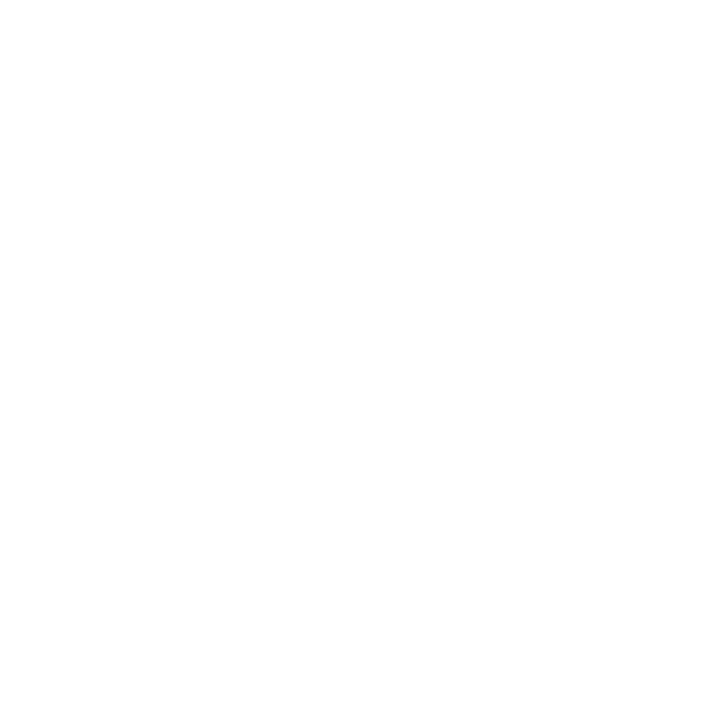
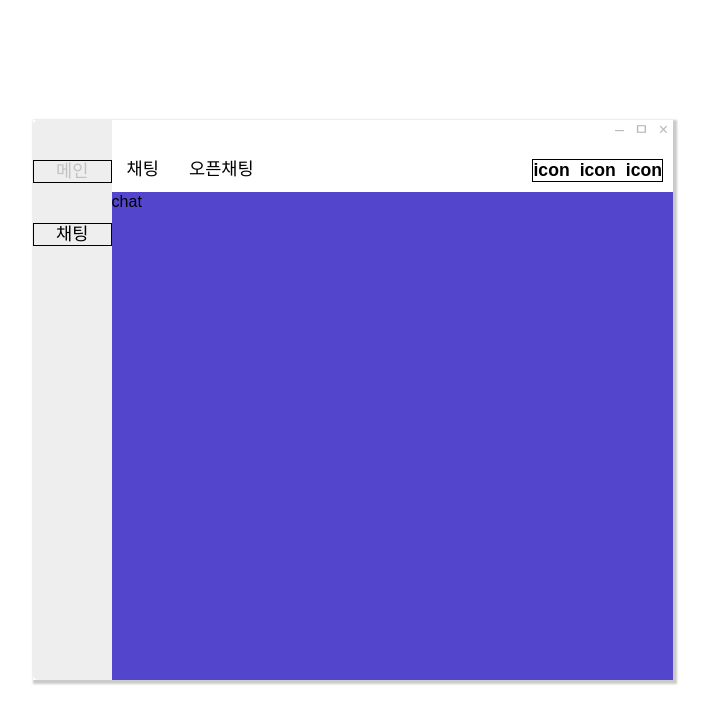
Before and after one commit to react-kakao-fe/kakao-clone, a React (Create React App) app: page /chat in a window 1280 px wide. Before the commit this address had no page. Shown: the top 724 px of the page, without its empty margins (287-996 px from the left). Built offline with nearby package versions, Linux system fonts and the light colour scheme.

Commit message:
Fix:component header nav layout 설정

```diff
--- a/src/components/Header.jsx
+++ b/src/components/Header.jsx
@@ -1,7 +1,73 @@
 import React from "react";
+import styled from "styled-components";
 
-const Header = () => {
-  return <div>Header</div>;
+const HeaderContainer = styled.div`
+  width: 100%;
+  display: flex;
+  justify-content: space-between;
+  padding: 20px 10px 10px 15px;
+  font-size: 1.1em;
+  font-weight: 550;
+`;
+
+const HeaderIconContainer = styled.div`
+  display: flex;
+  column-gap: 10px;
+  border: 1px solid black;
+`;
+
+const TopIconContainer = styled.div`
+  display: flex;
+  justify-content: flex-end;
+  column-gap: 10px;
+  padding-right: 5px;
+  color: rgba(168, 163, 163, 0.8);
+  span {
+    &:hover {
+      color: black;
+      cursor: pointer;
+    }
+  }
+`;
+
+export const MainHeader = () => {
+  return (
+    <>
+      <TopIconContainer>
+        <span>‒</span>
+        <span>ㅁ</span>
+        <span>×</span>
+      </TopIconContainer>
+      <HeaderContainer>
+        <span>친구</span>
+        <HeaderIconContainer>
+          <span>icon</span>
+          <span>icon</span>
+        </HeaderIconContainer>
+      </HeaderContainer>
+    </>
+  );
 };
 
-export default Header;
+export const ChatHeader = () => {
+  return (
+    <>
+      <TopIconContainer>
+        <span>‒</span>
+        <span>ㅁ</span>
+        <span>×</span>
+      </TopIconContainer>
+      <HeaderContainer>
+        <div style={{ display: "flex", columnGap: "30px" }}>
+          <span>채팅</span>
+          <span>오픈채팅</span>
+        </div>
+        <HeaderIconContainer>
+          <span>icon</span>
+          <span>icon</span>
+          <span>icon</span>
+        </HeaderIconContainer>
+      </HeaderContainer>
+    </>
+  );
+};
--- a/src/components/Navigation.jsx
+++ b/src/components/Navigation.jsx
@@ -1,7 +1,48 @@
 import React from "react";
+import { NavLink } from "react-router-dom";
+import styled from "styled-components";
+
+const NavCintainer = styled.div`
+  height: 100%;
+  max-width: 25vw;
+  width: 7vw;
+  display: flex;
+  flex-direction: column;
+  align-items: center;
+  background-color: #eee;
+  font-size: 1.1em;
+  border-bottom-left-radius: 5px;
+  border-top-left-radius: 5px;
+`;
+
+const StyledNavLink = styled(NavLink)`
+  color: rgba(168, 163, 163, 0.6);
+  width: 100%;
+  text-align: center;
+  border: 1px solid black;
+  margin-top: 40px;
+  &:link {
+    text-decoration: none;
+  }
+  &:hover {
+    color: rgba(168, 163, 163, 1);
+  }
+  &.active {
+    color: black;
+  }
+`;
 
 const Navigation = () => {
-  return <div>Nav</div>;
+  return (
+    <NavCintainer>
+      <StyledNavLink to="/">
+        <span>메인</span>
+      </StyledNavLink>
+      <StyledNavLink to="/chat">
+        <span>채팅</span>
+      </StyledNavLink>
+    </NavCintainer>
+  );
 };
 
 export default Navigation;
--- a/src/pages/Chat.jsx
+++ b/src/pages/Chat.jsx
@@ -1,7 +1,40 @@
 import React from "react";
+import styled from "styled-components";
+import { ChatHeader } from "../components/Header";
+import Navigation from "../components/Navigation";
+
+const ChatContainer = styled.div`
+  width: 50vw;
+  height: 70vh;
+  display: flex;
+  box-shadow: 2px 2px 2px 2px #cacaca;
+`;
+
+const ChatHeaderContainer = styled.div`
+  width: 100%;
+  height: 100%;
+  display: flex;
+  flex-direction: column;
+`;
+
+const ChatInlineWrapperr = styled.div`
+  width: 100%;
+  height: 100%;
+  background-color: #5346cc;
+`;
 
 const Chat = () => {
-  return <div>chat</div>;
+  return (
+    <>
+      <ChatContainer>
+        <Navigation />
+        <ChatHeaderContainer>
+          <ChatHeader />
+          <ChatInlineWrapperr>chat</ChatInlineWrapperr>
+        </ChatHeaderContainer>
+      </ChatContainer>
+    </>
+  );
 };
 
 export default Chat;
--- a/src/pages/Main.jsx
+++ b/src/pages/Main.jsx
@@ -1,14 +1,40 @@
 import React from "react";
 import styled from "styled-components";
+import { MainHeader } from "../components/Header";
+import Navigation from "../components/Navigation";
 
 const MainContainer = styled.div`
   width: 50vw;
   height: 70vh;
-  background-color: black;
+  display: flex;
+  box-shadow: 2px 2px 2px 2px #cacaca;
+`;
+
+const MainHeaderContainer = styled.div`
+  width: 100%;
+  height: 100%;
+  display: flex;
+  flex-direction: column;
+`;
+
+const MainInlineWrapper = styled.div`
+  width: 100%;
+  height: 100%;
+  background-color: #1d84df;
 `;
 
 const Main = () => {
-  return <MainContainer>Main</MainContainer>;
+  return (
+    <>
+      <MainContainer>
+        <Navigation />
+        <MainHeaderContainer>
+          <MainHeader />
+          <MainInlineWrapper>Main</MainInlineWrapper>
+        </MainHeaderContainer>
+      </MainContainer>
+    </>
+  );
 };
 
 export default Main;
--- a/src/shared/Router.js
+++ b/src/shared/Router.js
@@ -10,13 +10,13 @@
     <BrowserRouter>
       <Routes>
         {/* 회원가입 */}
-        <Route path="#" element={<Register />} />
+        <Route path="/register" element={<Register />} />
         {/* 로그인 */}
-        <Route path="#" element={<Login />} />
+        <Route path="/login" element={<Login />} />
         {/* 메인 */}
         <Route path="/" element={<Main />} />
         {/* 채팅 */}
-        <Route path="#" element={<Chat />} />
+        <Route path="/chat" element={<Chat />} />
       </Routes>
     </BrowserRouter>
   );
```
